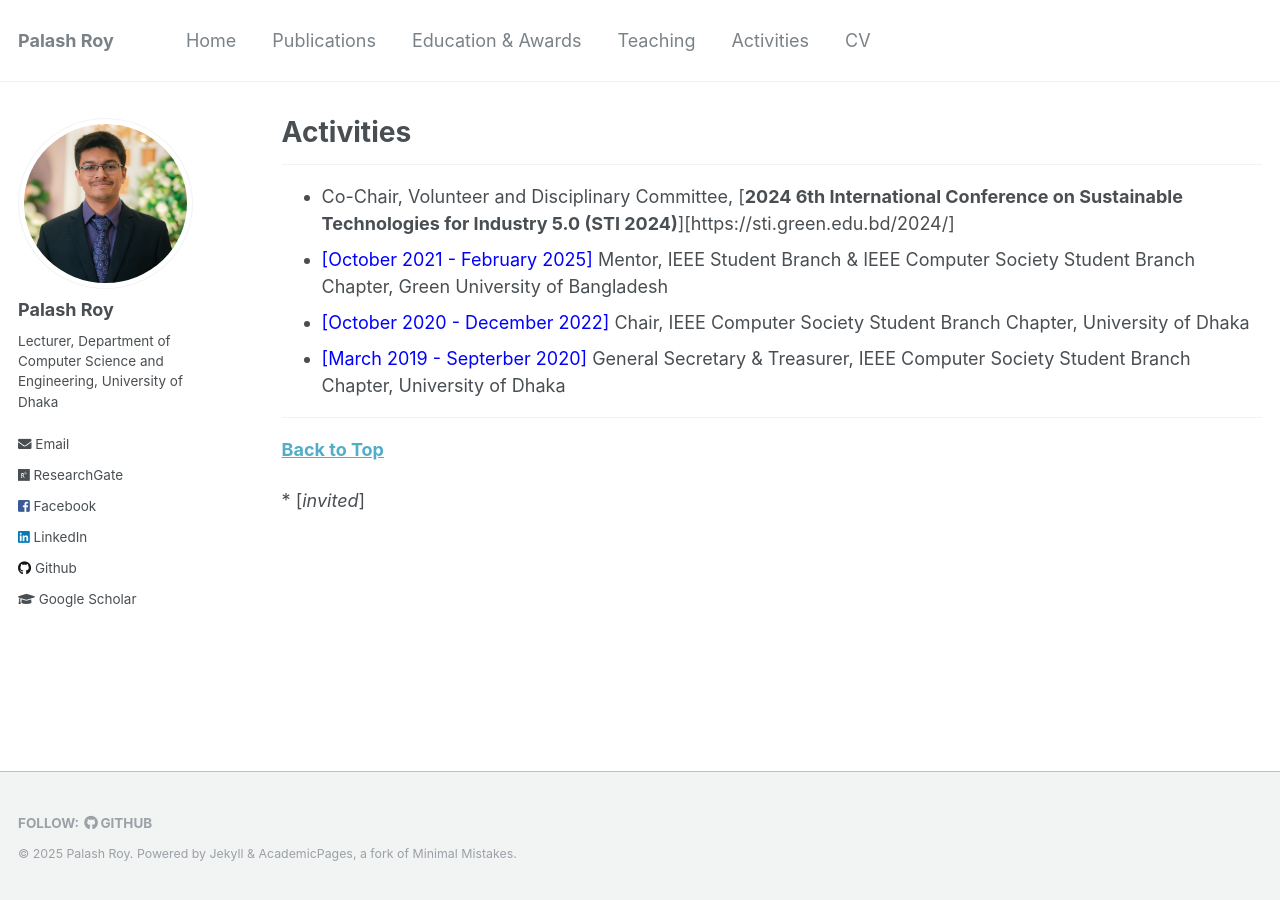
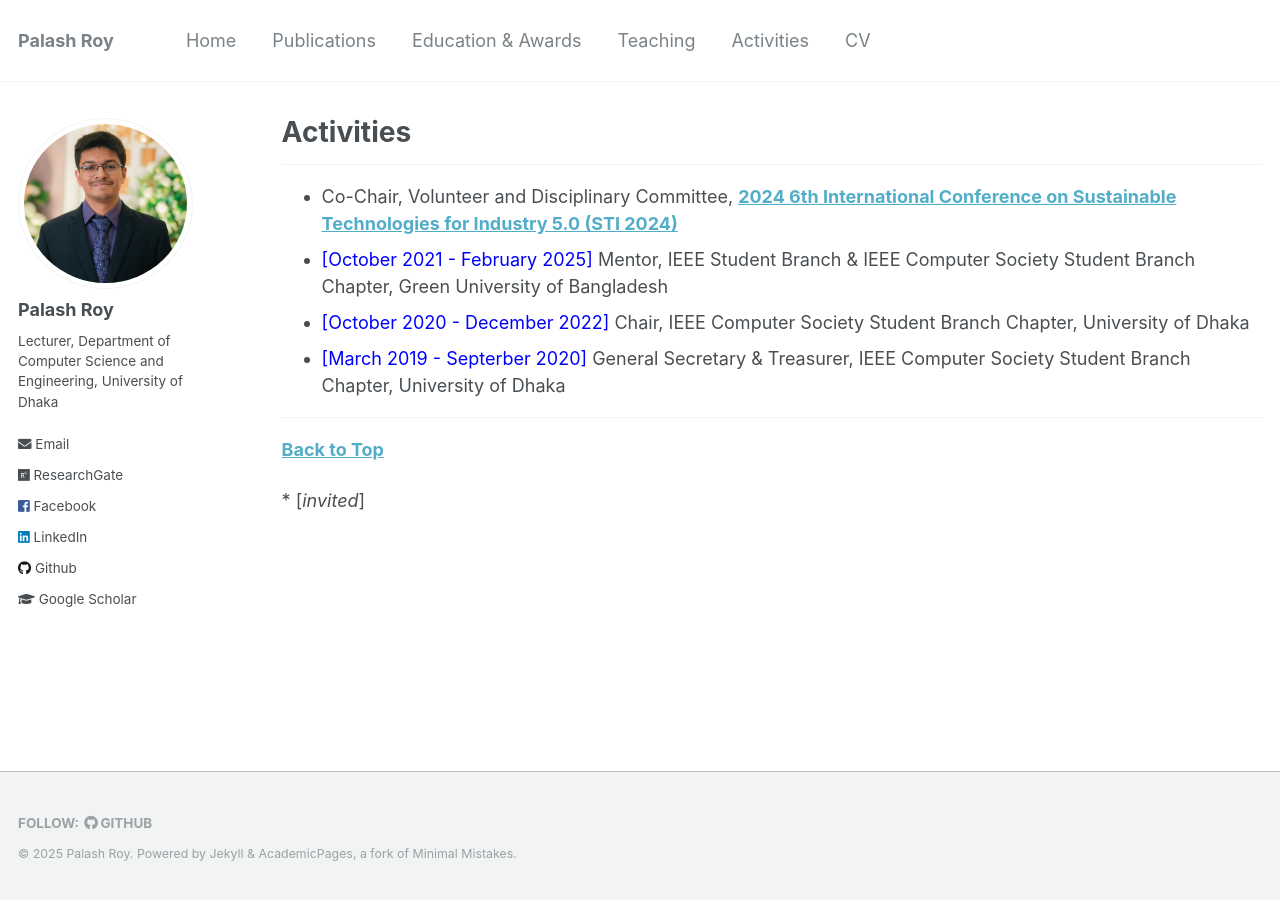
Before and after one commit to PalashRoy975/PalashRoy975.github.io, a Jekyll site: the page built from _pages/activities.md, in a window 1280 px wide. Built offline with Jekyll 4.4.1, drawn with Linux system fonts in a browser that asks for light colours.

Commit message:
Update activities.md

```diff
--- a/_pages/activities.md
+++ b/_pages/activities.md
@@ -7,7 +7,7 @@ author_profile: true
 
 
 ------------------------
-- <span style="color:Blue"> </span> Co-Chair, Volunteer and Disciplinary Committee, [**2024 6th International Conference on Sustainable Technologies for Industry 5.0 (STI 2024)**][https://sti.green.edu.bd/2024/]
+- <span style="color:Blue"> </span> Co-Chair, Volunteer and Disciplinary Committee, [**2024 6th International Conference on Sustainable Technologies for Industry 5.0 (STI 2024)**](https://sti.green.edu.bd/2024/)
 - <span style="color:Blue"> [October 2021 - February 2025] </span> Mentor, IEEE Student Branch & IEEE Computer Society Student Branch Chapter, Green University of Bangladesh
 - <span style="color:Blue"> [October 2020 - December 2022] </span> Chair, IEEE Computer Society Student Branch Chapter, University of Dhaka
 - <span style="color:Blue"> [March 2019 - Septerber 2020] </span> General Secretary & Treasurer, IEEE Computer Society Student Branch Chapter, University of Dhaka
```
